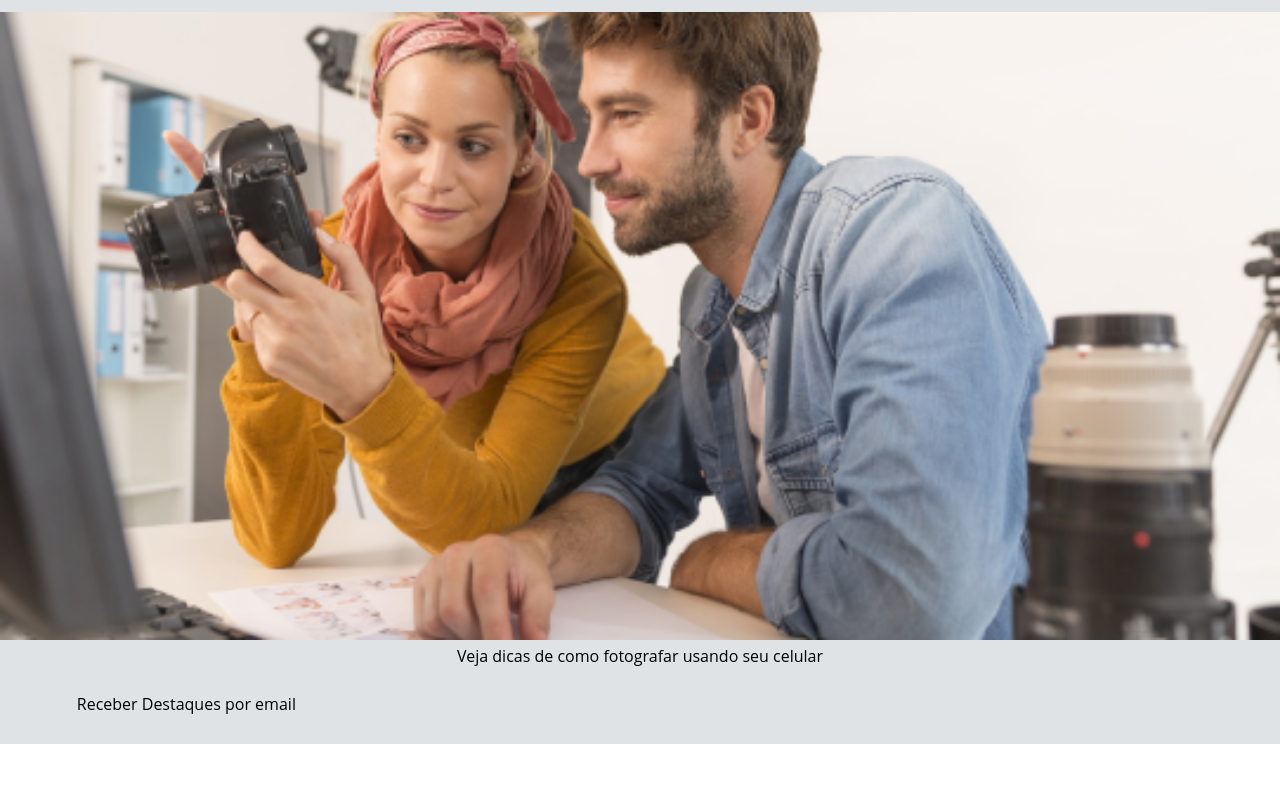
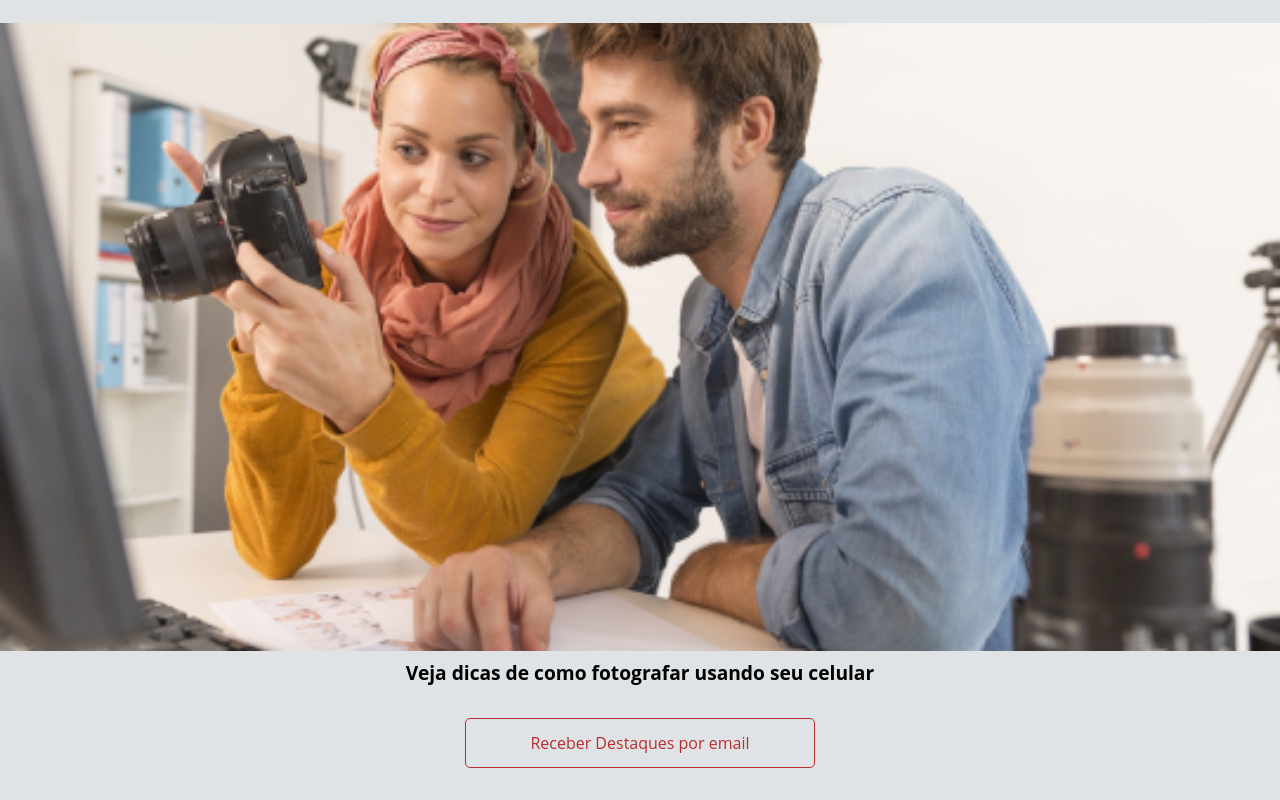
Before and after one commit to felipefiih97/Alura-T4, a plain HTML site: page Segunda-fase-alura-T4/3-Layouts Responsivos/index.html in a window 1280 px wide. Shown: the part 1173-1973 px from the top of the page. Before the commit the page ends 1917 px from the top, so only its background shows below. Drawn offline with Linux system fonts and the light colour scheme.

Commit message:
new button

```diff
--- a/Segunda-fase-alura-T4/3-Layouts Responsivos/css/destaques.css
+++ b/Segunda-fase-alura-T4/3-Layouts Responsivos/css/destaques.css
@@ -29,3 +29,15 @@
     box-shadow: 0 2px 10px 5px #0000;
     margin-bottom: .5rem;
 }
+
+.destaques__painel-texto{
+    font-weight: 700;
+    font-size: 1.2rem ;
+    line-height: normal;
+}
+
+.destaques__botao{
+    color: var(--vermelho-forte);
+    border-color: var(--vermelho-forte);
+    margin: 0 auto;
+}
--- a/Segunda-fase-alura-T4/3-Layouts Responsivos/index.html
+++ b/Segunda-fase-alura-T4/3-Layouts Responsivos/index.html
@@ -47,7 +47,7 @@
                     <img src="img/dicas-fotografia.png" alt=" Painel do post sobre fotografia com celular" class="destaques__painel-imagem">
                     <figcaption class="destaques__painel-texto">Veja dicas de como fotografar usando seu celular</figcaption>
                 </figures>
-            </a><a href="#" class="destaques__botao">Receber Destaques por email</a></section>
+            </a><a href="#" class="destaques__botao botao">Receber Destaques por email</a></section>
 
 
     </main>
```
